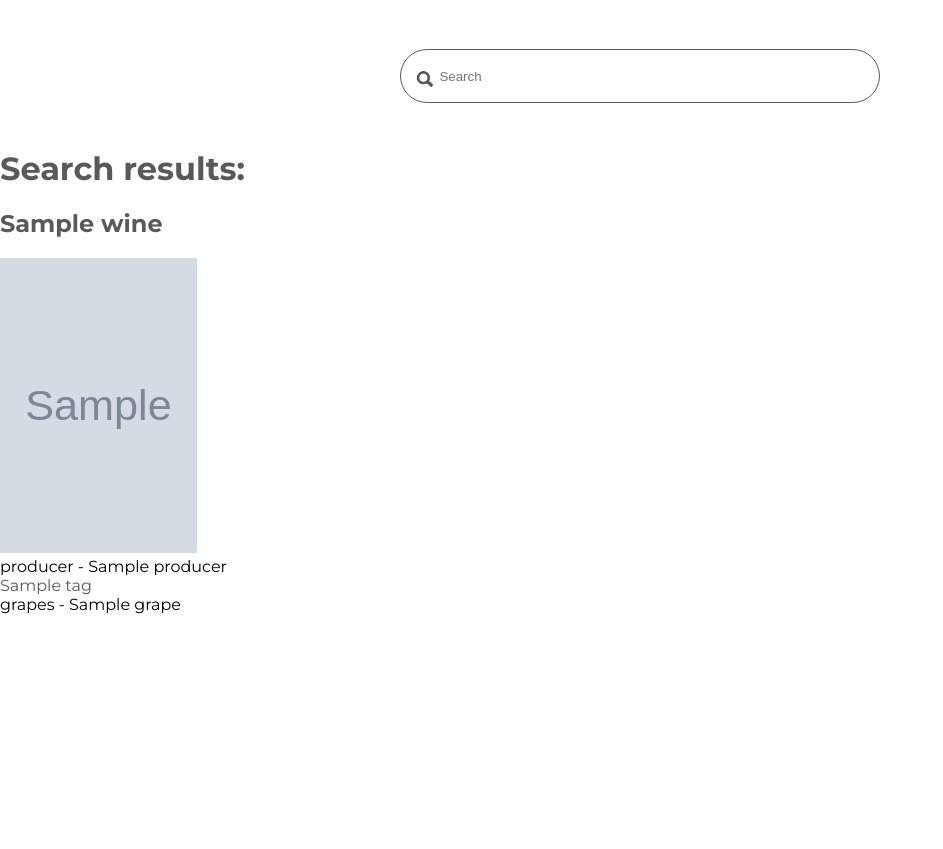
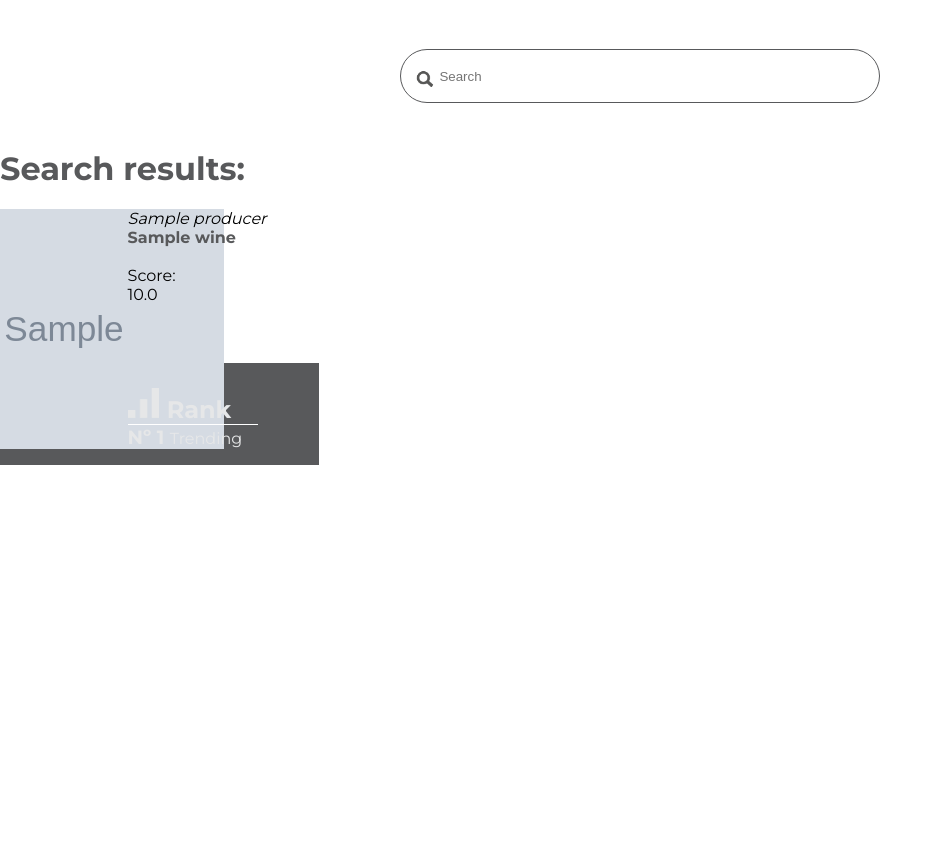
Before and after one commit to cristianoferro/Vinipedia-UPskill, a Django app: template wine/templates/wine/search.html in a window 1280 px wide. Shown: the part 51-900 px from the top of the page, without its empty margins (0-943 px from the left). Run offline with Django 3.2, Linux system fonts and the light colour scheme; the template is opened without the code that fills it: values that come from a table or form of the project are taken from there, others are empty; tables that the repository leaves empty hold one stand-in row (values such as "Sample post"); grey boxes marked "Sample" are stand-in pictures; some libraries are stand-ins or nearby versions.

Commit message:
updating search list

```diff
--- a/wine/templates/wine/search.html
+++ b/wine/templates/wine/search.html
@@ -1,35 +1,57 @@
 {% extends "base.html" %}
 {% block content %}
     <h1>Search results:</h1>
-    {% for wine in wines %}
-        <h2>
-            <a href="{{ wine.get_absolute_url }}">
-                {{ wine.name }}
-            </a>
-        </h2>
+    <div class="list-element">
         {% if wine.picture %}
-            <img src="{{ wine.picture.url }}" alt="{{ wine.name }}" height=295.15 width=197.4>
+            <div class="wine-bottle-image">
+                <img src="{{ wine.picture.url }}">
+                </img>
+            </div>
         {% else %}
-            <p><b>No image!</b></p>
+
+            <div class="wine-bottle-image">
+                <img src="/media/images/wines/No wine image.png">
+                </img>
+            </div>
+            <!-- <p class="not-found">No image found</p> -->
         {% endif %}
-        <p>producer - {{ wine.producer }}</p>
-        {% for type in wine.types.all %}
-            <a href="{% url 'wine:wine_list_by_type' type.slug %}">
-            {{type.name}}
-        </a>
-        {% if not forloop.last %},{% endif %}
-        {% empty %}
+        <div class="wine-contents">
 
-        {% endfor %}
 
-        {% for grape in wine.grapes.all %}
-            <p>grapes - {{ grape }}</p>
-        {% empty %}
-            <p>No matching grapes were found.</p>
-        {% endfor %}
-    {% empty %}
-        <p>
-            No matching wines were found.
-        </p>
-    {% endfor %}
+            <p>
+                <i>{{ wine.producer }}</i>
+            </p>
+            <p>
+                <b><a href="{{ wine.get_absolute_url }}">{{ wine.name }}</a></b>
+            </p>
+            <br/>
+
+
+            <p>Score:</p>
+            {% if wine.get_avg_score %}
+                {{ wine.get_avg_score.score__avg }}
+            {% else %}
+                No ratings yet.
+            {% endif %}
+
+            <div class="rank-contents">
+
+
+                <p class="rank"><img src="/media/icons/rank.png"/>Rank</p>
+                <div class="rank-separator"></div>
+                {% if wine.pageviews > 0 %}
+
+                    <p><span class="rank-nr">Nº {{ wine.trending_rank }}
+
+                </span> Trending</p>
+
+                {% else %}
+
+                    <p>Not ranked</p>
+
+                {% endif %}
+            </div>
+        </div>
+        <div class="darker-background"></div>
+    </div>
 {% endblock %}
```
